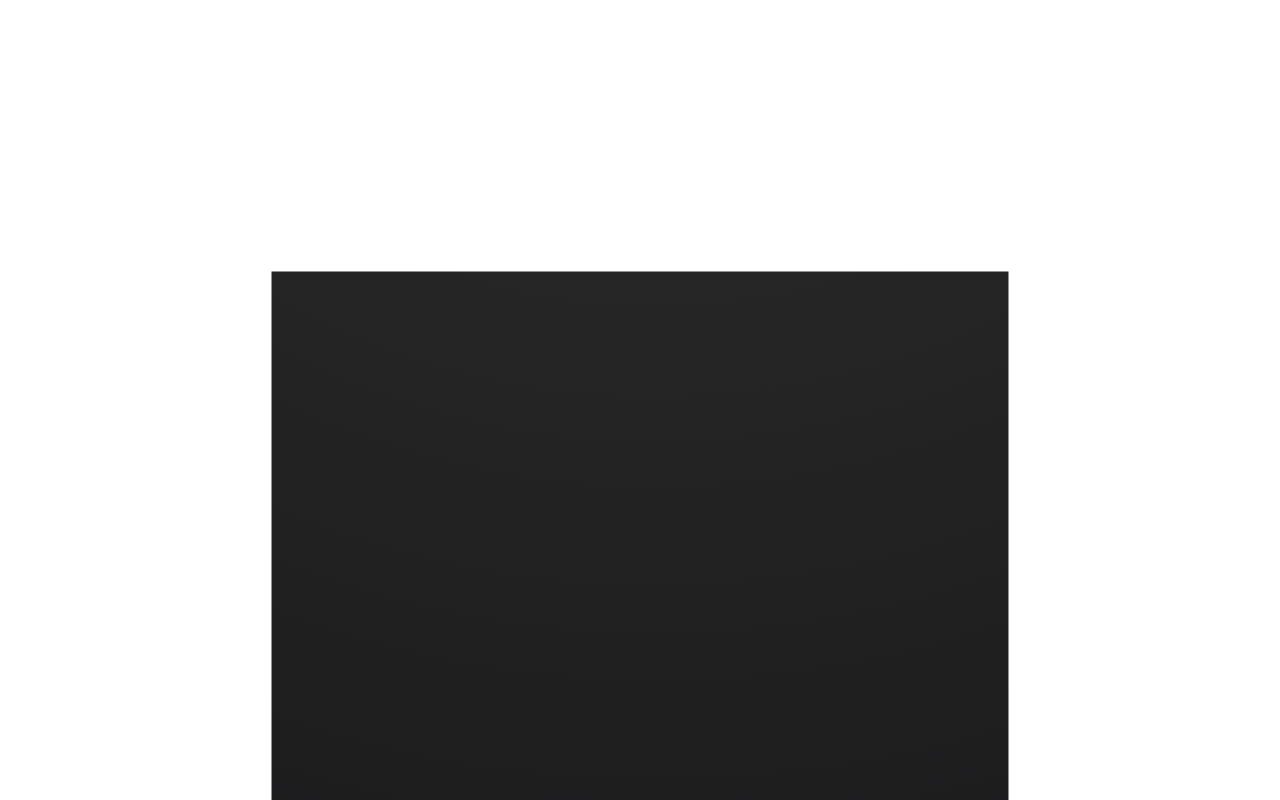
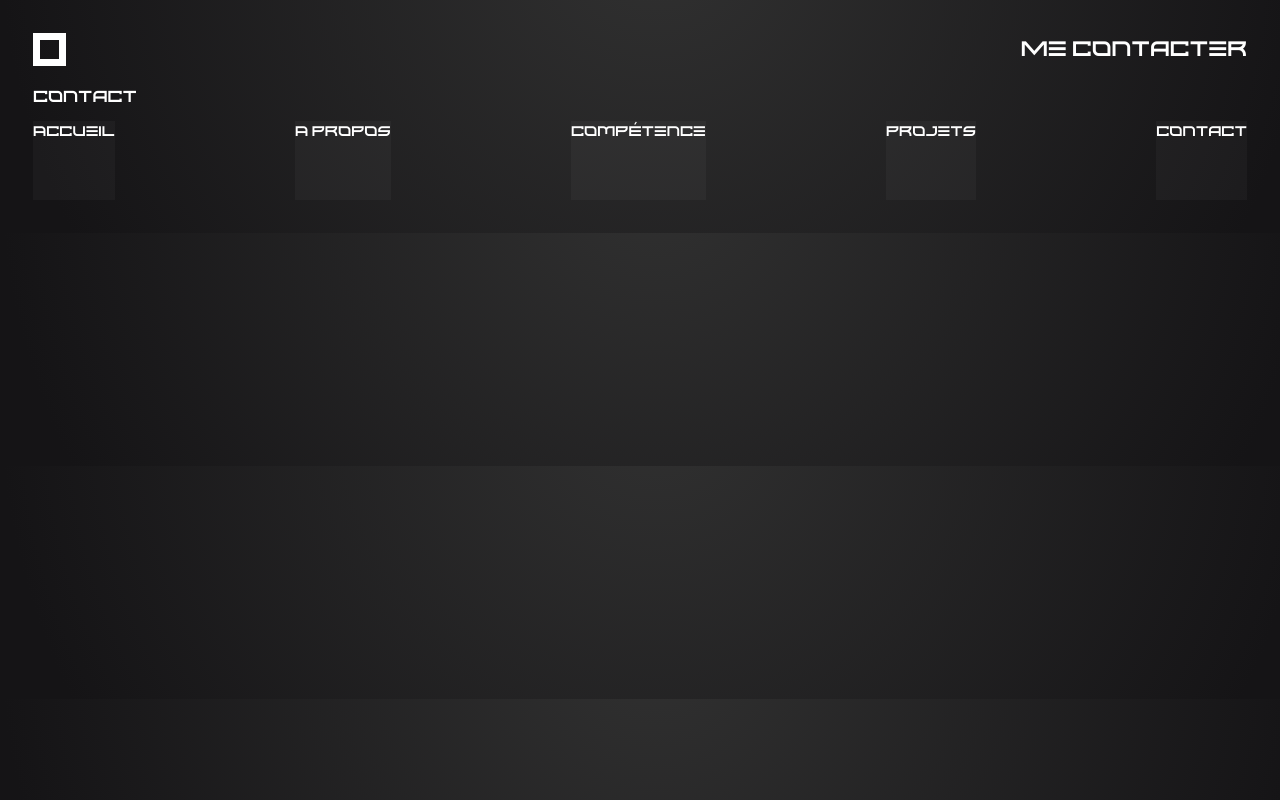
Before and after one commit to Tarborar/OC-Projet-8, a React (Create React App) app: page /contact in a window 1280 px wide. Shown: the top 800 px of the page. Built offline with nearby package versions, Linux system fonts and the light colour scheme.

Commit message:
Accueil navigation

```diff
--- a/src/components/Header.jsx
+++ b/src/components/Header.jsx
@@ -1,12 +1,13 @@
 import { Link } from 'react-router-dom'
 import btn_home from '../assets/btn_home.svg'
 import '../styles/Header.scss'
+import '../styles/utils/properties.scss'
 
 function Header() {
     return (
         <nav className='header-navbar'>
             <Link to="/"><img src={btn_home} alt="accueil" className='header-navbar__btn-home' /></Link>
-            <Link to="/contact">Contact </Link>
+            <Link to="/contact" className='mediumText noLinkDecoration'>Me contacter</Link>
         </nav>
     )
 }
--- a/src/components/Navigation.jsx
+++ b/src/components/Navigation.jsx
@@ -1,13 +1,15 @@
 import { Link } from 'react-router-dom'
+import '../styles/utils/properties.scss'
+import '../styles/Navigation.scss'
 
 function Navigation() {
     return (
-        <nav className='navbar'>
-            <Link to="/">Accueil </Link>
-            <Link to="/about">A Propos </Link>
-            <Link to="/skills">Compétence </Link>
-            <Link to="/projects">Projets </Link>
-            <Link to="/contact">Contact </Link>
+        <nav className='navigation-navbar smallText'>
+            <Link to="/" className='navigation-navbar__bloc noLinkDecoration'>Accueil </Link>
+            <Link to="/about" className='navigation-navbar__bloc noLinkDecoration'>A Propos </Link>
+            <Link to="/skills" className='navigation-navbar__bloc noLinkDecoration'>Compétence </Link>
+            <Link to="/projects" className='navigation-navbar__bloc noLinkDecoration'>Projets </Link>
+            <Link to="/contact" className='navigation-navbar__bloc noLinkDecoration'>Contact </Link>
         </nav>
     )
 }
--- a/src/pages/Home.jsx
+++ b/src/pages/Home.jsx
@@ -6,7 +6,7 @@ function Home(){
         <p>Home</p>
         <p>Home</p>
         <p>Home</p>
-        <p>Home</p><p>Home</p><p>Home</p><p>Home</p><p>Home</p><p>Home</p><p>Home</p><p>Home</p><p>Home</p><p>Home</p><p>Home</p><p>Home</p><p>Home</p><p>Home</p><p>Home</p><p>Home</p><p>Home</p>
+        <p>Home</p><p>Home</p><p>Home</p><p>Home</p><p>Home</p><p>Home</p><p>Home</p><p>Home</p><p>Home</p><p>Home</p><p>Home</p><p>Home</p><p>Home</p><p>Home</p><p>Home</p><p>Home</p>
         </div>
 
     );
--- a/src/styles/Header.scss
+++ b/src/styles/Header.scss
@@ -1,6 +1,9 @@
 .header-navbar{
-    .btn-home{
-        width: 100px;
-        height: 100px;
+    display: flex;
+    justify-content: space-between;
+
+    &__btn-home{
+        width: 33px;
+        height: 33px;
     }
 }
--- /dev/null
+++ b/src/styles/Navigation.scss
@@ -0,0 +1,9 @@
+.navigation-navbar{
+    display: flex;
+    justify-content: space-between;
+
+    &__bloc{
+        height: 79px;
+        background-color: rgba(255, 255, 255, 0.03);
+    }
+}
--- a/src/styles/index.scss
+++ b/src/styles/index.scss
@@ -1,7 +1,7 @@
 @import './utils/properties.scss';
 
 body {
-  margin: 0;
+  margin: 33px;
   background: $backgroundColor;
   color: white;
   font-family: 'Kusanagi';
--- a/src/styles/utils/properties.scss
+++ b/src/styles/utils/properties.scss
@@ -9,3 +9,17 @@
 }
 
 $backgroundColor: radial-gradient(circle farthest-side at 51.3% -27.69%, #313131 0%, #151416 100%);
+$mediumText: 21px;
+
+.noLinkDecoration{
+    text-decoration: none;
+    color: white;
+}
+
+.mediumText{
+    font-size: 21px;
+}
+
+.smallText{
+    font-size: 14px;
+}
```
